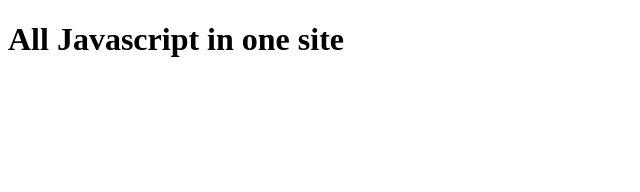
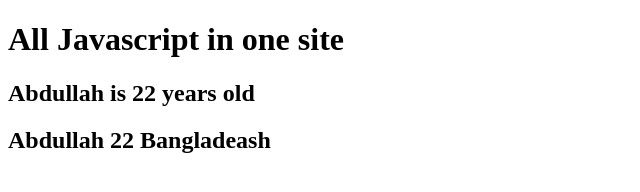
Before and after one commit to Abdullah9001/all_day_in_one, a plain HTML site: page index.html in a window 1280 px wide. Shown: the whole page, without its empty margins (0-640 px from the left). Drawn offline with Linux system fonts and the light colour scheme.

Commit message:
javascript object display half done

```diff
--- a/app.js
+++ b/app.js
@@ -234,3 +234,19 @@ const person5 = {
 };
 
 console.log(person5.fullNames());
+
+const person6 = {
+  name: "Abdullah ",
+  age: 22,
+  city: " Bangladeash",
+};
+
+document.getElementById("demo").innerHTML =
+  person6.name + " is " + person6.age + " years old";
+
+let text = "";
+for (let f in person6) {
+  text += person6[f];
+}
+
+document.getElementById("demo2").innerHTML = text;
--- a/index.html
+++ b/index.html
@@ -9,6 +9,8 @@
   <body>
     <div>
       <h1>All Javascript in one site</h1>
+      <h2 id="demo"></h2>
+      <h2 id="demo2"></h2>
     </div>
     <script src="app.js"></script>
   </body>
```
